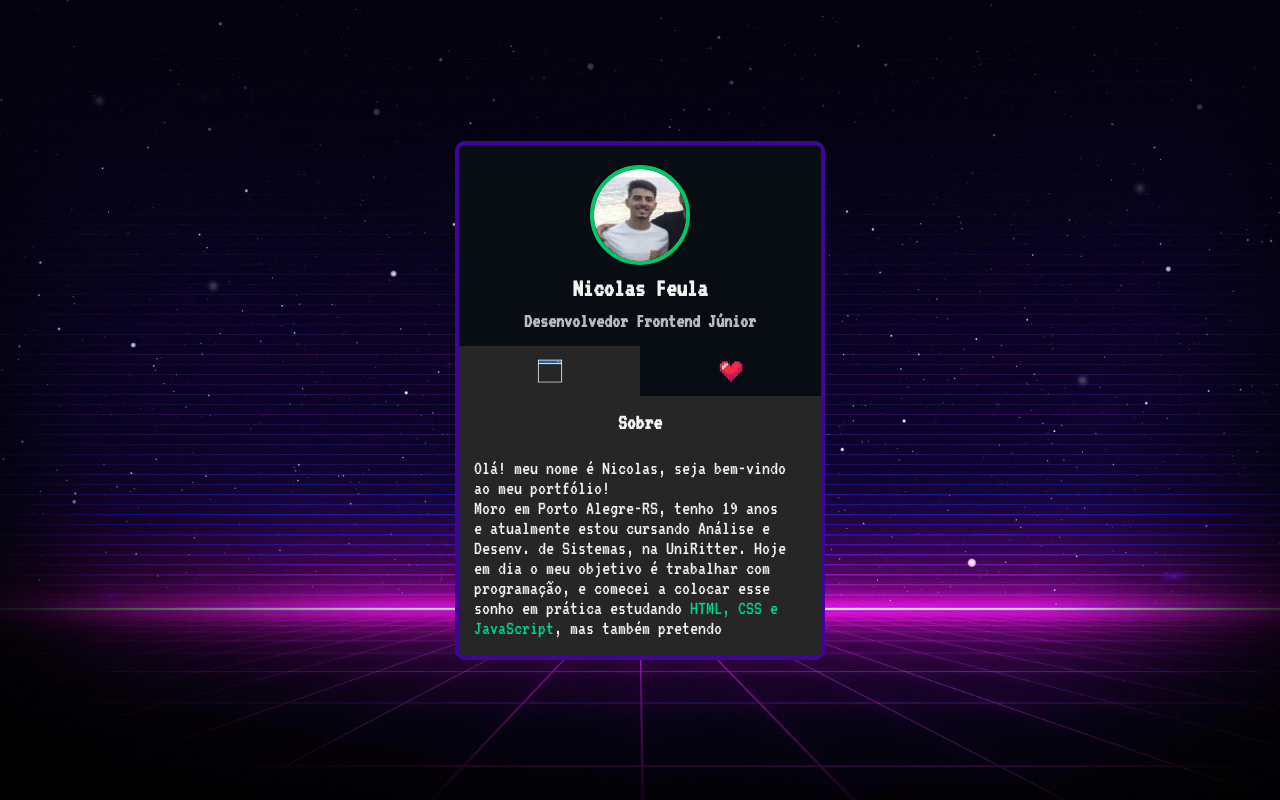
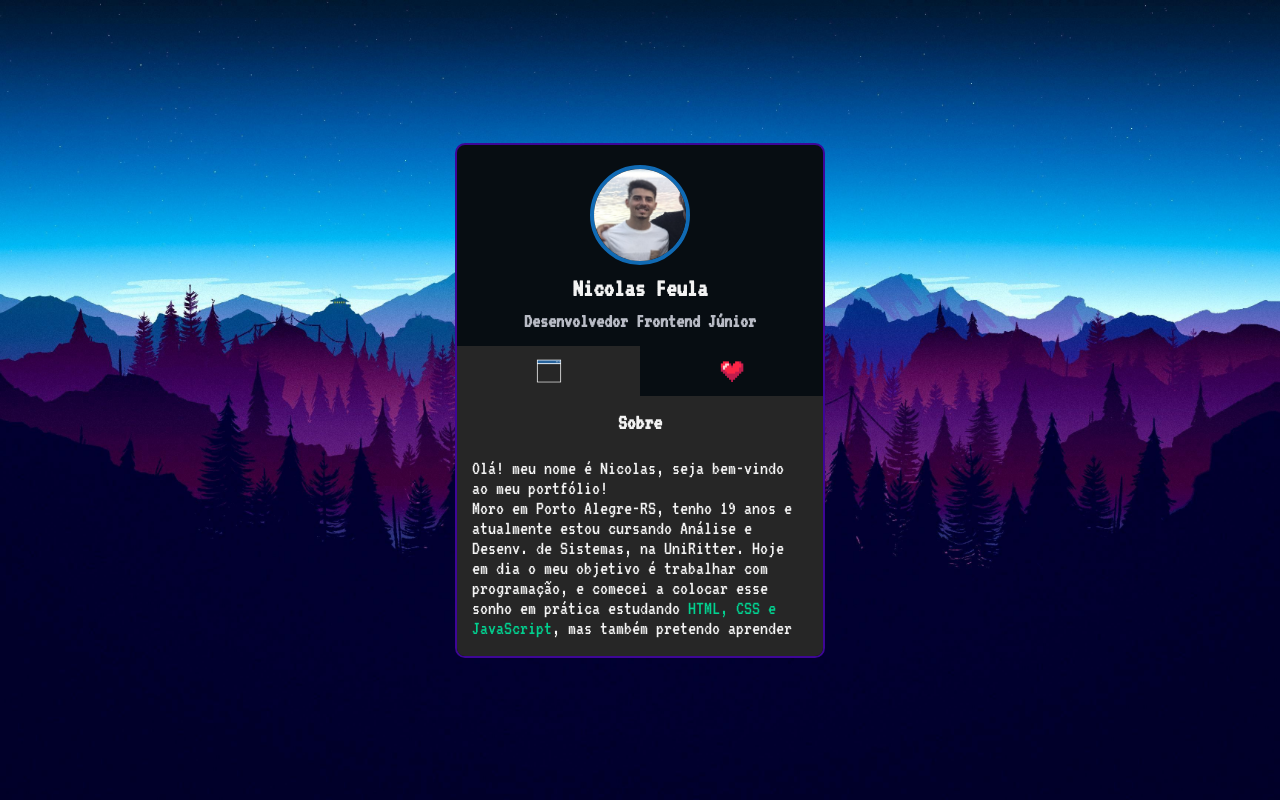
Before and after one commit to NicolasFeula/portfolio-nicolas-feula, a plain HTML site: page index.html in a window 1280 px wide. Drawn offline with Linux system fonts and the light colour scheme.

Commit message:
Update estilos.css
Change some colors, and background image.

```diff
--- a/src/css/estilos.css
+++ b/src/css/estilos.css
@@ -1,5 +1,5 @@
 body{
-    background-image: url(../imagens/fundo-site.jpg);
+    background-image: url(../imagens/new-background.jpg);
     background-repeat: no-repeat;
     background-size: cover;
     background-position: center;
@@ -17,7 +17,7 @@ body{
 .cartao{
     background-color: #070d12;
     width: 370px;
-    border: 4px solid #3e0697;
+    border: 2px solid #3e0697;
     border-radius: 10px;
     overflow: hidden;
 }
@@ -31,8 +31,8 @@ body{
 }
 
 .cartao .minhas-informacoes img{
-    border-radius: 50px;
-    border: 4px solid #02d06df3;
+    border-radius: 60px;
+    border: 4px solid #106ab4;
     width: 100px;
 
 }
@@ -131,7 +131,7 @@ body{
 }
 
 .redes-sociais .curriculo{
-    background-color: #06c185;
+    background-color: #044826b0;
 }
 
 .redes-sociais .linkedin{
```
